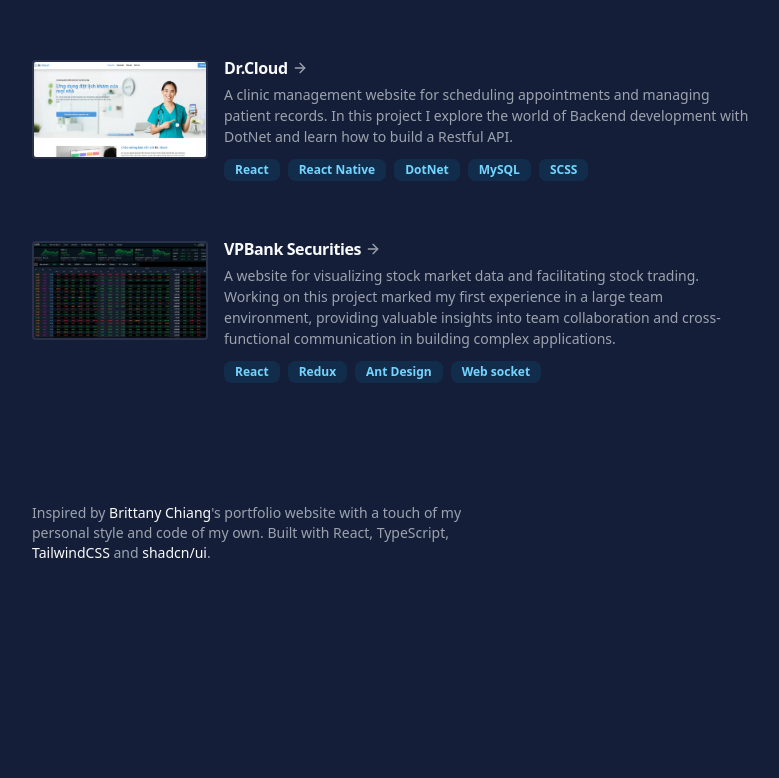
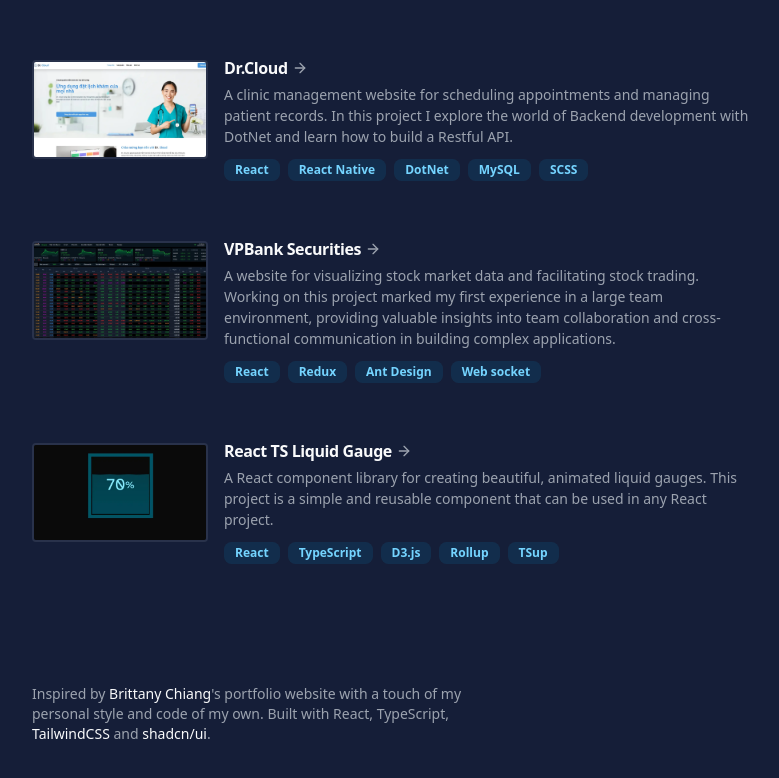
Before and after one commit to DDHLong/longddh-portfolio, a React (Vite) app: page / in a window 1280 px wide. Shown: the part 1833-2611 px from the top of the page, without its empty margins (448-1227 px from the left). Before the commit the page ends 2492 px from the top, so only its background shows below. Built offline with nearby package versions, Linux system fonts and the light colour scheme.

Commit message:
add new project
React TS Liquid Gauge

```diff
--- a/src/components/Section/projects/project-data.ts
+++ b/src/components/Section/projects/project-data.ts
@@ -1,6 +1,7 @@
 import portfolio from "@/assets/projects-image/portfolio.webp";
 import drcloud from "@/assets/projects-image/drcloud.webp";
 import vpbanks from "@/assets/projects-image/vpbanks.webp";
+import liquidGauge from "@/assets/projects-image/liquid-gauge.webp";
 
 const projects = [
   {
@@ -33,6 +34,14 @@
     link: "https://www.vpbanks.com.vn/",
     skills: ["React", "Redux", "Ant Design", "Web socket"],
   },
+  {
+    title: "React TS Liquid Gauge",
+    description:
+      "A React component library for creating beautiful, animated liquid gauges. This project is a simple and reusable component that can be used in any React project.",
+    image: liquidGauge,
+    link: "https://www.npmjs.com/package/react-ts-liquid-gauge",
+    skills: ["React", "TypeScript", "D3.js", "Rollup", "TSup"],
+  },
 ];
 
 export default projects;
```
Also changed, not shown: src/assets/projects-image/liquid-gauge.webp (added).
